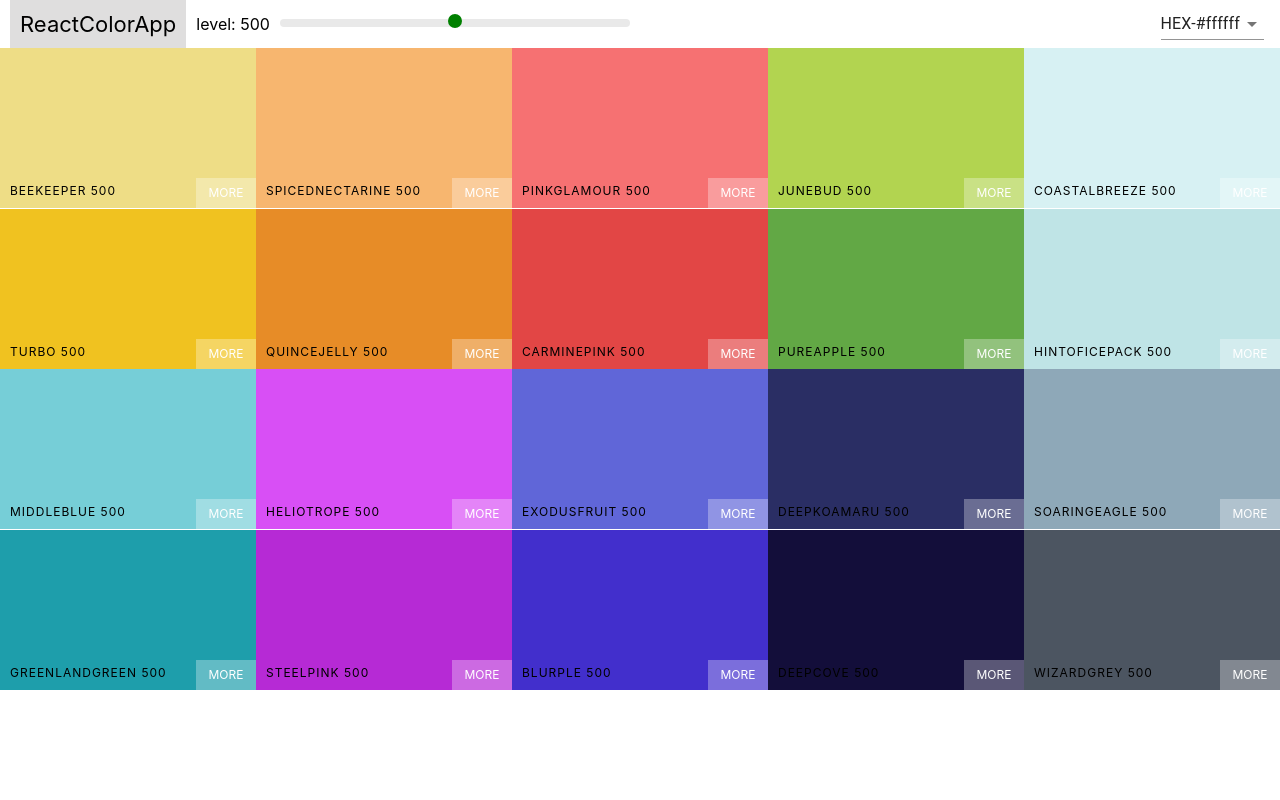
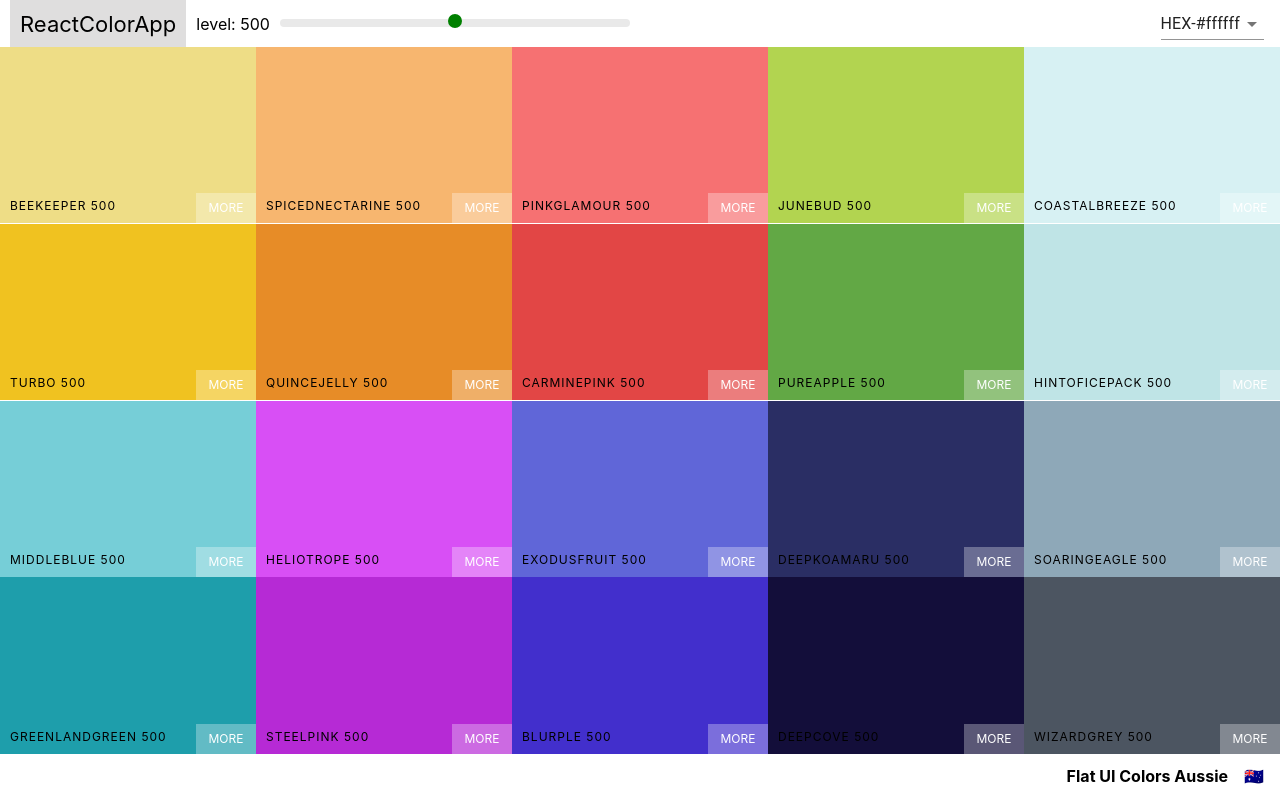
Before and after one commit to ozbo1973/color-app, a React (Create React App) app: page / in a window 1280 px wide. Built offline with nearby package versions, Linux system fonts and the light colour scheme.

Commit message:
add footer.

```diff
--- a/src/components/Palette.js
+++ b/src/components/Palette.js
@@ -17,11 +17,13 @@ export default class Palette extends Component {
 
   displayColorBoxes = format =>
     this.props.palette.colors[this.state.level].map(color => (
-      <ColorBox background={color[format]} name={color.name} />
+      <ColorBox key={color.id} background={color[format]} name={color.name} />
     ));
 
   render() {
+    const { paletteName, emoji } = this.props.palette;
     const { level, format } = this.state;
+    console.log(paletteName);
     return (
       <div className="Palette">
         <Navbar
@@ -30,7 +32,9 @@ export default class Palette extends Component {
           handleFormatChange={this.handleFormatChange}
         />
         <div className="Palette-colors">{this.displayColorBoxes(format)}</div>
-        {/* footer goes here */}
+        <footer className="Palette-footer">
+          <span>{paletteName}</span> <span className="emoji">{emoji}</span>
+        </footer>
       </div>
     );
   }
--- a/src/styles/Palette.css
+++ b/src/styles/Palette.css
@@ -1,7 +1,21 @@
 .Palette {
   height: 100vh;
+  display: flex;
+  flex-direction: column;
 }
 
 .Palette-colors {
-  height: 80%;
+  height: 90%;
 }
+
+.Palette-footer {
+  height: 6vh;
+  font-weight: 700;
+  display: flex;
+  justify-content: flex-end;
+  align-items: center;
+}
+
+.emoji {
+  margin: 1rem;
+}
```
